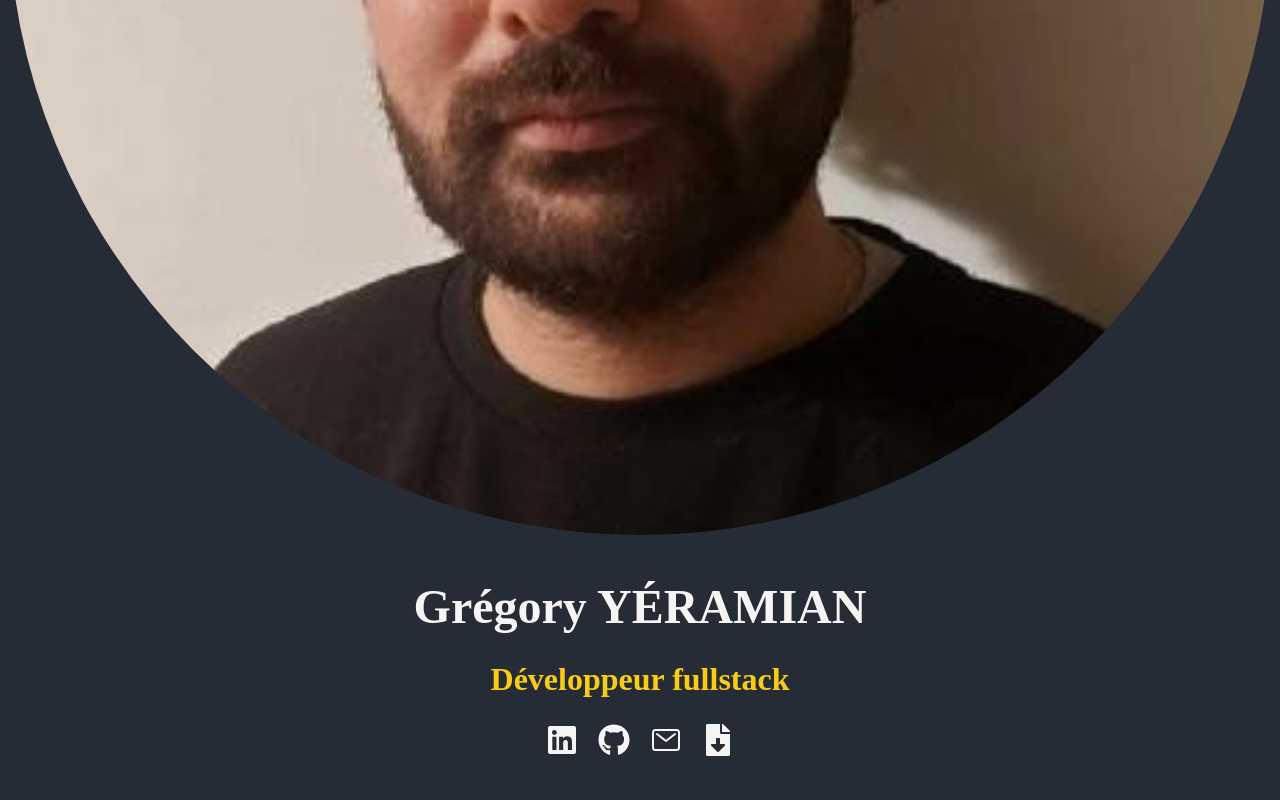
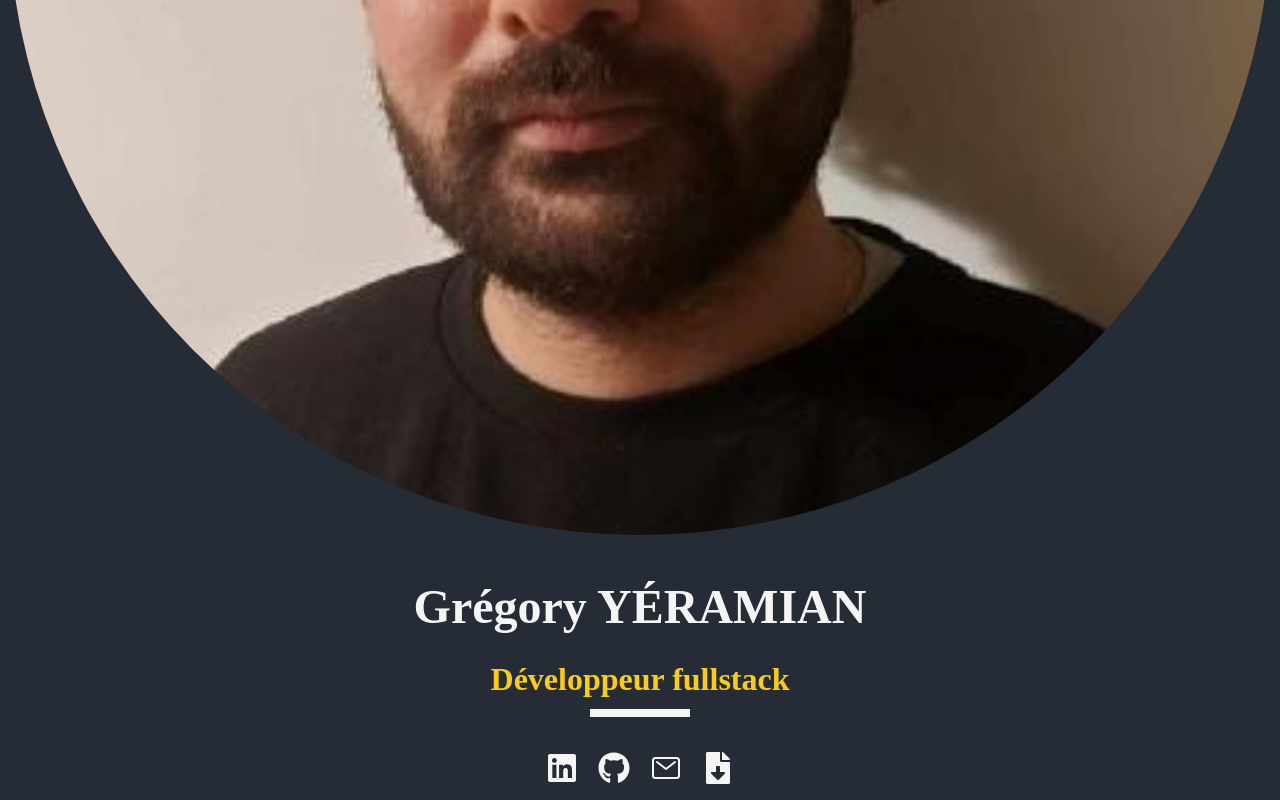
Before and after one commit to GregoryVDev/Portfolio, a React (Vite) app: page / in a window 1280 px wide. Shown: the part 799-1599 px from the top of the page. Before the commit the page ends 1571 px from the top, so only its background shows below. Built offline with nearby package versions, Linux system fonts and the light colour scheme.

Commit message:
Added dr div with properties

```diff
--- a/src/index.css
+++ b/src/index.css
@@ -29,3 +29,12 @@ h1 {
 .media {
     font-size: 2rem;
 }
+
+.dr {
+    width: 100px;
+    height: 8px;
+    background: #f5f5f5;
+    margin: auto auto 20px;;
+    position: relative;
+    bottom: 15px;
+}
--- a/src/pages/About.jsx
+++ b/src/pages/About.jsx
@@ -11,6 +11,7 @@ export const About = () => {
         <img src="/public/images/moi.jpg" alt="Photo de moi" />
         <h1>Grégory <span className="nom">Yéramian</span></h1>
         <h2>Développeur fullstack</h2>
+        <div className="dr"></div>
         <SocialIcons />
       </section>
     </div>
```
